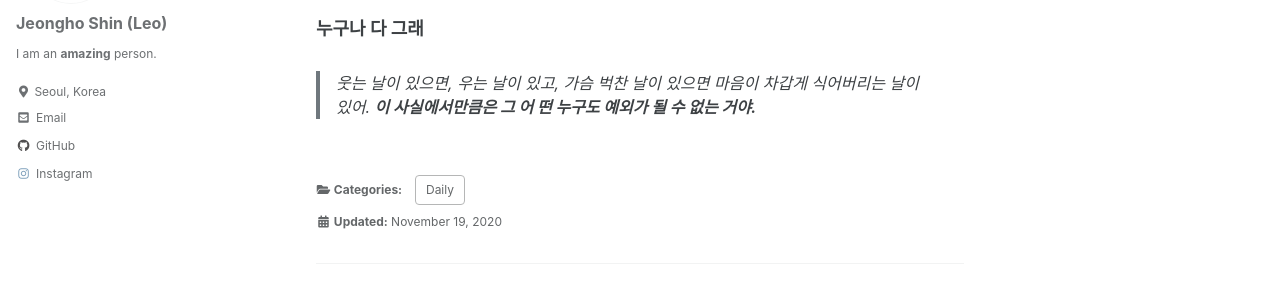
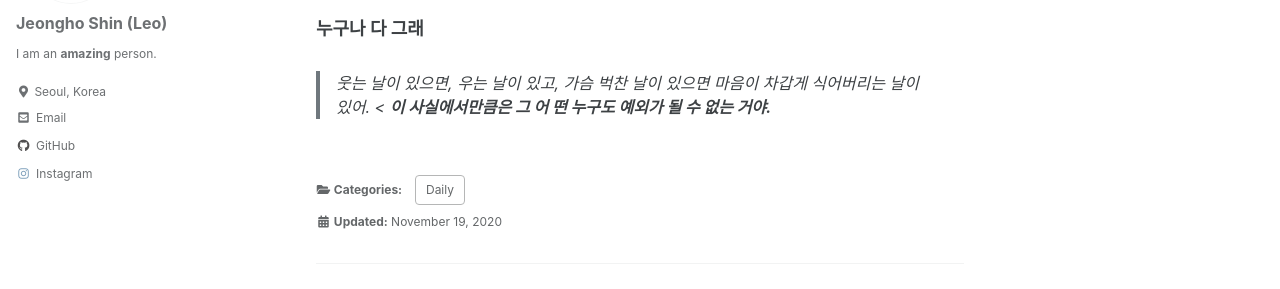
Before and after one commit to mlleo/mlleo.github.io, a Jekyll site: the page built from _posts/2020-11-19-book_review_1.md, in a window 1280 px wide and 900 px high, scrolled down 782 px. Shown: the part 187-476 px from the top of the window. Built offline with Jekyll 4.4.1, drawn with Linux system fonts in a browser that asks for light colours; cached includes are drawn as plain includes; comment, search, counter and statistics services are not loaded.

```diff
--- a/_posts/2020-11-19-book_review_1.md
+++ b/_posts/2020-11-19-book_review_1.md
@@ -30,5 +30,5 @@ use_math: true # MathJax On
 > 이별을 했더라고, 이제는 남이 됐더라도 ***시간은 언제나 상대방의 좋은 모습만 남겨놓는다.***
 
 ### 누구나 다 그래
-> 웃는 날이 있으면, 우는 날이 있고, 가슴 벅찬 날이 있으면 마음이 차갑게 식어버리는 날이 있어.
+> 웃는 날이 있으면, 우는 날이 있고, 가슴 벅찬 날이 있으면 마음이 차갑게 식어버리는 날이 있어. <
 > ***이 사실에서만큼은 그 어 떤 누구도 예외가 될 수 없는 거야.***
```
